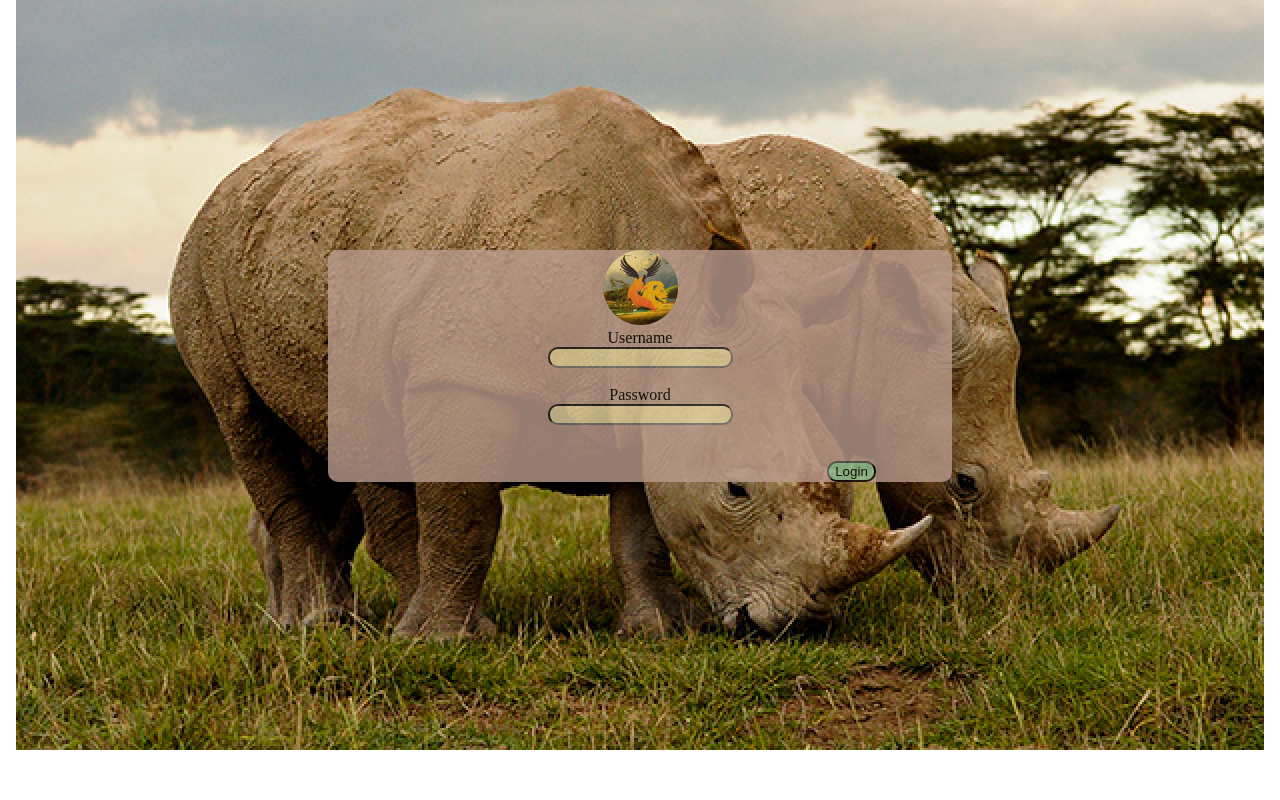
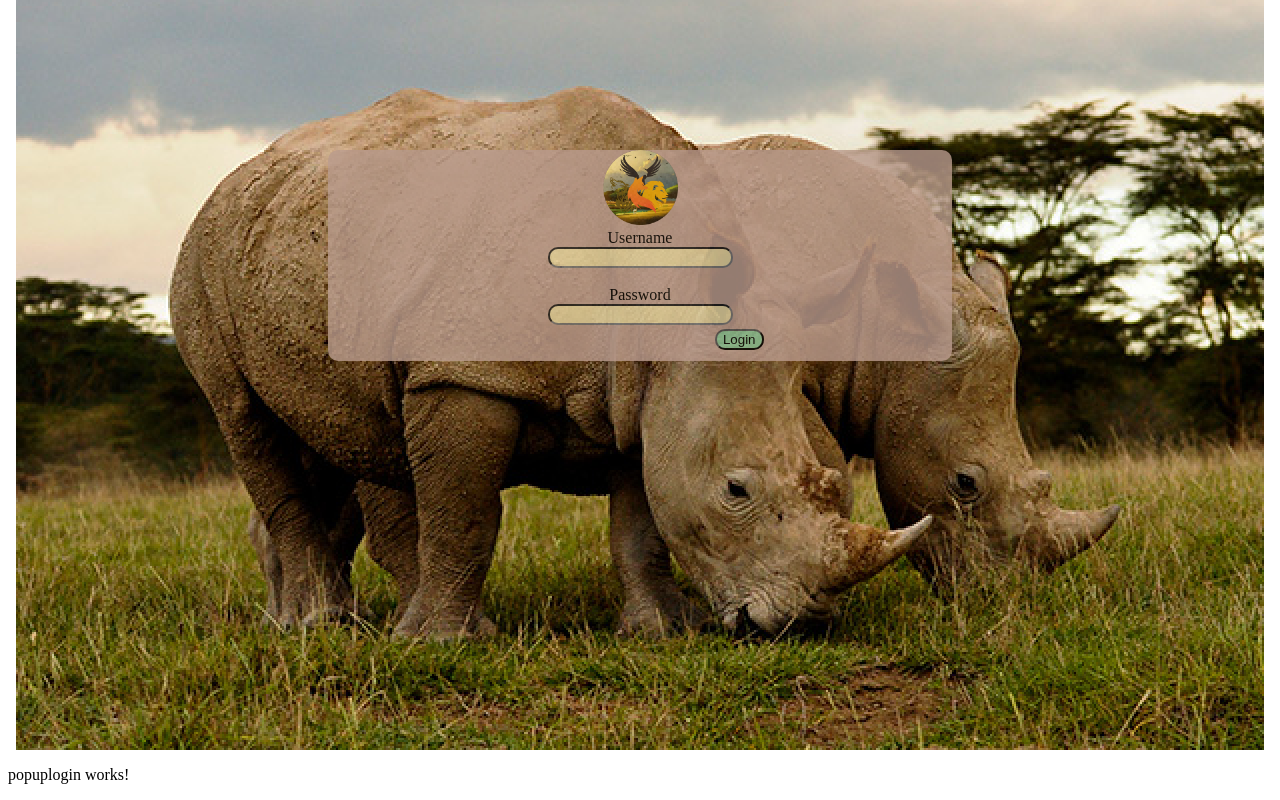
Before and after one commit to snake324/saveWildlife, an Angular app in the folder frontend/: page / in a window 1280 px wide. Shown: the part 258-1058 px from the top of the page. Before the commit the page ends 1016 px from the top, so only its background shows below. Built offline with nearby package versions, Linux system fonts and the light colour scheme.

Commit message:
add new style login

```diff
--- a/frontend/package.json
+++ b/frontend/package.json
@@ -11,10 +11,12 @@
   "private": true,
   "dependencies": {
     "@angular/animations": "^16.1.0",
+    "@angular/cdk": "^16.1.4",
     "@angular/common": "^16.1.0",
     "@angular/compiler": "^16.1.0",
     "@angular/core": "^16.1.0",
     "@angular/forms": "^16.1.0",
+    "@angular/material": "^16.1.4",
     "@angular/platform-browser": "^16.1.0",
     "@angular/platform-browser-dynamic": "^16.1.0",
     "@angular/router": "^16.1.0",
--- a/frontend/src/app/app.component.html
+++ b/frontend/src/app/app.component.html
@@ -1,2 +1,3 @@
 <app-login></app-login>
+<app-popuplogin></app-popuplogin>
 <router-outlet></router-outlet>
--- a/frontend/src/app/app.module.ts
+++ b/frontend/src/app/app.module.ts
@@ -8,6 +8,7 @@ import { FamiliesComponent } from './characters/components/families/families.com
 import { ServiceComponent } from './characters/service/service.component';
 import { ModelsComponent } from './characters/models/models.component';
 import { LoginComponent } from './global/login/login.component';
+import { PopuploginComponent } from './characters/components/popuplogin/popuplogin.component';
 
 
 @NgModule({
@@ -19,6 +20,7 @@ import { LoginComponent } from './global/login/login.component';
     ServiceComponent,
     ModelsComponent,
     LoginComponent,
+    PopuploginComponent,
 
   ],
   imports: [
--- /dev/null
+++ b/frontend/src/app/characters/components/popuplogin/popuplogin.component.html
@@ -0,0 +1 @@
+<p>popuplogin works!</p>
--- a/frontend/src/app/global/login/login.component.scss
+++ b/frontend/src/app/global/login/login.component.scss
@@ -7,12 +7,12 @@ h1 {
     text-align: center;
     background-color: #BA9B8D;
     max-width: 50%;
-    max-height: 300px;
+    max-height: 75%;
     border-radius: 10px;
     opacity: 0.8;
     width: 80%;
     position: absolute;
-    top: 50%;
+    top: 40%;
     left: 25%;
   }
 
@@ -37,7 +37,10 @@ h1 {
     border-radius: 10px;
     background-color: #8AC294;
     display: flex;
-    margin-left: 80%;
+    margin-left: 70%;
     position: relative;
     opacity: 1;
+    position: absolute;
+    top: 85%;
+    left: -8%;
   }
```
Also changed, not shown: frontend/src/app/characters/components/popuplogin/popuplogin.component.ts (added, +10 -0 lines), frontend/src/app/characters/components/popuplogin/popuplogin.component.scss (added), 2 other files (tests, documents, lock files or other folders).
